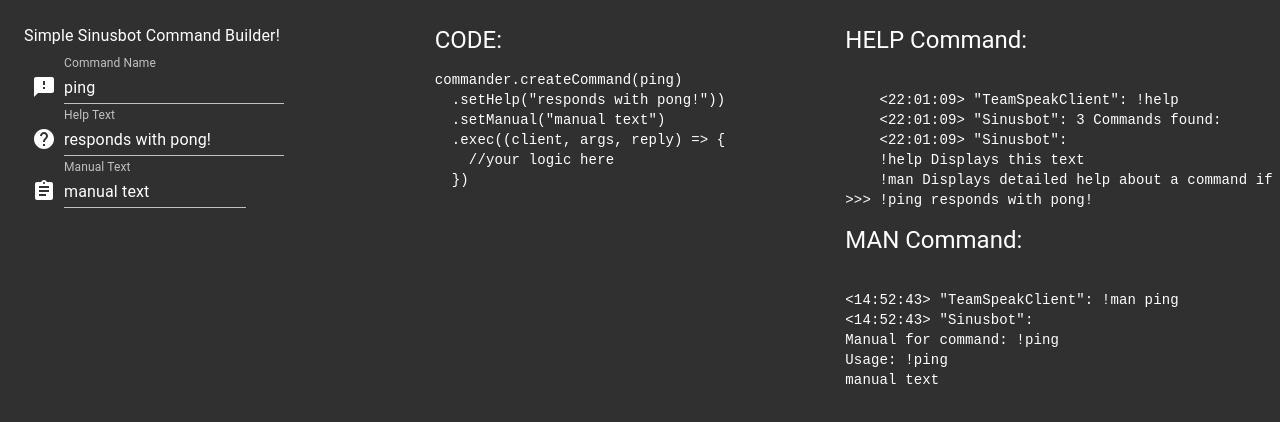
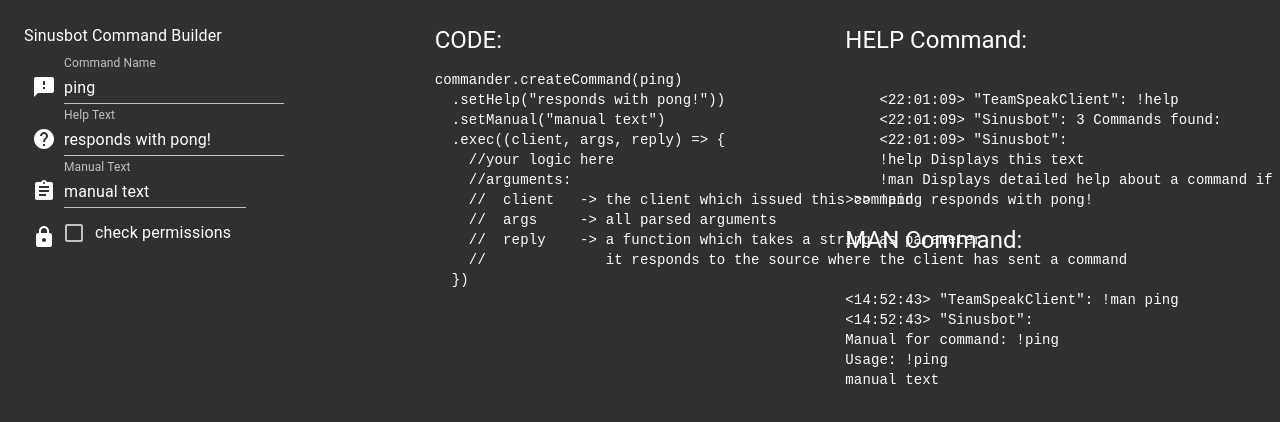
Before and after one commit to Multivit4min/sinusbot-command-gui, a React (Create React App) app: page / in a window 1280 px wide. Shown: the top 422 px of the page. Built offline with nearby package versions, Linux system fonts and the light colour scheme.

Commit message:
add permission check

```diff
--- a/src/app/command/Abstract.tsx
+++ b/src/app/command/Abstract.tsx
@@ -8,15 +8,14 @@
 
 }
 
-export interface ConfigInterface<T> {
-  getIcon(): any
-  getLabel(): string
-  getValue(): T
-  isValid(): boolean
+export interface ConfigInterface {
+  readonly hasConfig: true
+  getValue(): any
   renderConfigField(): JSX.Element
 }
 
 export interface CodeInterface {
+  readonly hasCode: true
   renderCode(): string
   displayCode(): boolean
 }
--- /dev/null
+++ b/src/app/command/CheckBoxComponent.tsx
@@ -0,0 +1,84 @@
+import React from "react"
+import Grid from "@material-ui/core/Grid"
+import FormControlLabel from "@material-ui/core/FormControlLabel"
+import Checkbox from "@material-ui/core/Checkbox"
+
+import { CommandComponent, ConfigInterface, CodeInterface } from "./Abstract"
+
+export interface CheckBoxComponentConfig {
+  getValue: (component: CheckBoxComponent) => boolean
+  onChange: (component: CheckBoxComponent, event: React.ChangeEvent<any>) => void
+  displayCode?: (component: CheckBoxComponent) => boolean
+  renderCode: (component: CheckBoxComponent) => string
+  icon: JSX.Element
+  label: string
+}
+
+export class CheckBoxComponent extends CommandComponent<{}> implements ConfigInterface, CodeInterface {
+
+  readonly hasConfig = true
+  readonly hasCode = true
+  private valueCallback: (component: CheckBoxComponent) => boolean
+  private changeCallback: (component: CheckBoxComponent, event: React.ChangeEvent<any>) => void
+  private displayCodeCallback: (component: CheckBoxComponent) => boolean
+  private renderCodeCallback: (component: CheckBoxComponent) => string
+  private icon: JSX.Element
+  private label: string
+
+  constructor(config: CheckBoxComponentConfig, props: Readonly<{}> = {}) {
+    super(props)
+    this.valueCallback = config.getValue
+    this.changeCallback = config.onChange
+    this.displayCodeCallback = config.displayCode || (() => true)
+    this.renderCodeCallback = config.renderCode
+    this.icon = config.icon
+    this.label = config.label
+  }
+
+  private onChange(event: React.ChangeEvent<any>) {
+    return this.changeCallback(this, event)
+  }
+
+  getValue() {
+    return this.valueCallback(this)
+  }
+
+  getLabel() {
+    return this.label
+  }
+
+  getIcon() {
+    return this.icon
+  }
+
+  displayCode() {
+    return this.displayCodeCallback(this)
+  }
+
+  renderCode() {
+    return this.renderCodeCallback(this)
+  }
+
+  renderConfigField() {
+    return (
+      <Grid container spacing={1} alignItems="flex-end">
+        <Grid item>
+          {this.icon}
+        </Grid>
+        <Grid item>
+          <FormControlLabel
+            control={
+              <Checkbox
+                checked={this.getValue()}
+                onChange={event => this.onChange(event)}
+                color="primary"
+              />
+            }
+            label={this.label}
+          />
+        </Grid>
+      </Grid>
+    )
+  }
+
+}
--- a/src/app/command/CodeComponent.tsx
+++ b/src/app/command/CodeComponent.tsx
@@ -7,8 +7,8 @@
 
 export class CodeComponent extends CommandComponent<{}> implements CodeInterface {
 
-  readonly hasConfig: boolean = false
-  readonly hasCode: boolean = true
+  readonly hasConfig = false
+  readonly hasCode = true
   private displayCodeCallback: (component: CodeComponent) => boolean
   private renderCodeCallback: (component: CodeComponent) => string
 
--- a/src/app/command/TextComponent.tsx
+++ b/src/app/command/TextComponent.tsx
@@ -4,34 +4,32 @@
 
 import { CommandComponent, ConfigInterface, CodeInterface } from "./Abstract"
 
-export interface TextComponentConfig<T> {
-  hasCode?: boolean
-  getValue: (component: TextComponent<T>) => T
-  onChange: (component: TextComponent<T>, event: React.ChangeEvent<any>) => void
-  isValid?: (component: TextComponent<T>) => boolean
-  displayCode?: (component: TextComponent<T>) => boolean
-  renderCode: (component: TextComponent<T>) => string
+export interface TextComponentConfig {
+  getValue: (component: TextComponent) => string
+  onChange: (component: TextComponent, event: React.ChangeEvent<any>) => void
+  isValid?: (component: TextComponent) => boolean
+  displayCode?: (component: TextComponent) => boolean
+  renderCode: (component: TextComponent) => string
   icon: JSX.Element
   label: string
   multiline?: boolean
 }
 
-export class TextComponent<T> extends CommandComponent<{}> implements ConfigInterface<T>, CodeInterface {
+export class TextComponent extends CommandComponent<{}> implements ConfigInterface, CodeInterface {
 
-  readonly hasConfig: boolean = true
-  readonly hasCode: boolean
-  private valueCallback: (component: TextComponent<T>) => T
-  private changeCallback: (component: TextComponent<T>, event: React.ChangeEvent<any>) => void
-  private isValidCallback: (component: TextComponent<T>) => boolean
-  private displayCodeCallback: (component: TextComponent<T>) => boolean
-  private renderCodeCallback: (component: TextComponent<T>) => string
+  readonly hasConfig = true
+  readonly hasCode = true
+  private valueCallback: (component: TextComponent) => string
+  private changeCallback: (component: TextComponent, event: React.ChangeEvent<any>) => void
+  private isValidCallback: (component: TextComponent) => boolean
+  private displayCodeCallback: (component: TextComponent) => boolean
+  private renderCodeCallback: (component: TextComponent) => string
   private icon: JSX.Element
   private label: string
   private multiline: boolean
 
-  constructor(config: TextComponentConfig<T>, props: Readonly<{}> = {}) {
+  constructor(config: TextComponentConfig, props: Readonly<{}> = {}) {
     super(props)
-    this.hasCode = config.hasCode || false
     this.valueCallback = config.getValue
     this.changeCallback = config.onChange
     this.isValidCallback = config.isValid || (() => true)
@@ -46,7 +44,7 @@
     return this.changeCallback(this, event)
   }
 
-  getValue(): T {
+  getValue() {
     return this.valueCallback(this)
   }
 
--- a/src/app/fields.tsx
+++ b/src/app/fields.tsx
@@ -1,20 +1,21 @@
 import React from "react"
 import { TextComponent } from "./command/TextComponent"
 import { CodeComponent } from "./command/CodeComponent"
+import { CheckBoxComponent } from "./command/CheckBoxComponent"
 
 import FeedbackIcon from "@material-ui/icons/Feedback"
 import HelpIcon from "@material-ui/icons/Help"
 import AssignmentIcon from "@material-ui/icons/Assignment"
+import LockIcon from "@material-ui/icons/Lock"
 
-import { setName, setHelp, setManual } from "./redux/command/actions"
+import { setName, setHelp, setManual, checkPermission } from "./redux/command/actions"
 import { store } from "./redux"
 
-type CommandComponent = TextComponent<any> | CodeComponent
+type CommandComponent = TextComponent | CodeComponent | CheckBoxComponent
 
 
 export const fields: CommandComponent[] = [
-  new TextComponent<string>({
-    hasCode: true,
+  new TextComponent({
     getValue: () => store.getState().command.name,
     onChange: (field, event) => store.dispatch(setName(event.target.value)),
     renderCode: (field) => `commander.createCommand(${field.getValue()})\n`,
@@ -22,8 +23,7 @@
     label: "Command Name",
     isValid: field => !(/\s/).test(field.getValue()),
   }),
-  new TextComponent<string>({
-    hasCode: true,
+  new TextComponent({
     getValue: () => store.getState().command.help,
     onChange: (field, event) => store.dispatch(setHelp(event.target.value)),
     renderCode: (field) => `  .setHelp("${field.getValue()}"))\n`,
@@ -31,8 +31,7 @@
     label: "Help Text",
     isValid: field => field.getValue().length > 0,
   }),
-  new TextComponent<string>({
-    hasCode: true,
+  new TextComponent({
     getValue: () => store.getState().command.manual,
     onChange: (field, event) => store.dispatch(setManual(event.target.value)),
     multiline: true,
@@ -41,9 +40,25 @@
     icon: <AssignmentIcon />,
     label: "Manual Text"
   }),
+  new CheckBoxComponent({
+    icon: <LockIcon />,
+    label: "check permissions",
+    displayCode: field => field.getValue(),
+    getValue: () => store.getState().command.checkPerm,
+    onChange: (field, event) => store.dispatch(checkPermission(event.target.checked)),
+    renderCode: field => `  .checkPermissions(client => {
+    //retrieves as first argument the requesting sinusbot client
+    //return either true or false in order to allow the client to use this command
+  })\n`
+  }),
   new CodeComponent({
     renderCode: () => `  .exec((client, args, reply) => {
     //your logic here
+    //arguments:
+    //  client   -> the client which issued this command
+    //  args     -> all parsed arguments
+    //  reply    -> a function which takes a string as parameter
+    //              it responds to the source where the client has sent a command
   })`
   })
 ]
--- a/src/app/index.tsx
+++ b/src/app/index.tsx
@@ -43,26 +43,17 @@
     return (
       <Grid container className={classes.content}>
         <Grid item xs={4}>
-          <Typography>Simple Sinusbot Command Builder!</Typography>
+          <Typography>Sinusbot Command Builder</Typography>
 
           <div className={classes.margin}>
-            {fields
-              .filter(field => field.hasConfig)
-              //@ts-ignore
-              .map(config => config.renderConfigField())
-            }
+            {fields.map(config => config.hasConfig ? config.renderConfigField() : null)}
           </div>
 
         </Grid>
         <Grid item xs={4} justify="center">
           <Typography variant="h5">CODE:</Typography>
           <pre className="code">
-              {fields
-                .filter(field => field.hasCode)
-                .filter(field => field.displayCode())
-                .map(field => field.renderCode())
-                .join("")
-              }
+            {fields.map(field => field.hasCode && field.displayCode() ? field.renderCode() : "").join("")}
           </pre>
         </Grid>
         <Grid item xs={4} justify="center">
--- a/src/app/redux/command/actions.ts
+++ b/src/app/redux/command/actions.ts
@@ -20,6 +20,13 @@
   }
 }
 
+export function checkPermission(check: boolean): CommandActionTypes {
+  return {
+    type: COMMAND.CHECKPERMISSION,
+    check
+  }
+}
+
 export function setManual(manual: string): CommandActionTypes {
   return {
     type: COMMAND.SETMANUAL,
--- a/src/app/redux/command/reducers.ts
+++ b/src/app/redux/command/reducers.ts
@@ -3,7 +3,8 @@
 const COMMAND_INITIAL: CommandState = {
   name: "ping",
   help: "responds with pong!",
-  manual: "manual text"
+  manual: "manual text",
+  checkPerm: false
 }
 
 export function reducer(
@@ -33,6 +34,12 @@
         manual: action.manual
       }
 
+    case COMMAND.CHECKPERMISSION:
+      return {
+        ...state,
+        checkPerm: action.check
+      }
+
     default:
       return state
   }
--- a/src/app/redux/command/types.ts
+++ b/src/app/redux/command/types.ts
@@ -2,6 +2,7 @@
   RESET = "COMMAND/RESET",
   SETNAME = "COMMAND/SETNAME",
   SETHELP = "COMMAND/SETHELP",
+  CHECKPERMISSION = "COMMAND/CHECKPERMISSION",
   SETMANUAL = "COMMAND/SETMANUAL"
 }
 
@@ -20,14 +21,20 @@
   manual: string
 }
 
+export interface CheckPermissionAction {
+  type: typeof COMMAND.CHECKPERMISSION
+  check: boolean
+}
+
 export interface ResetAction {
   type: typeof COMMAND.RESET
 }
 
 export type CommandActionTypes =
-  SetNameAction   |
-  SetHelpAction   |
-  SetManualAction |
+  SetNameAction            |
+  SetHelpAction            |
+  SetManualAction          |
+  CheckPermissionAction    |
   ResetAction
 
 
@@ -35,4 +42,5 @@
   name: string
   help: string
   manual: string
+  checkPerm: boolean
 }
```
